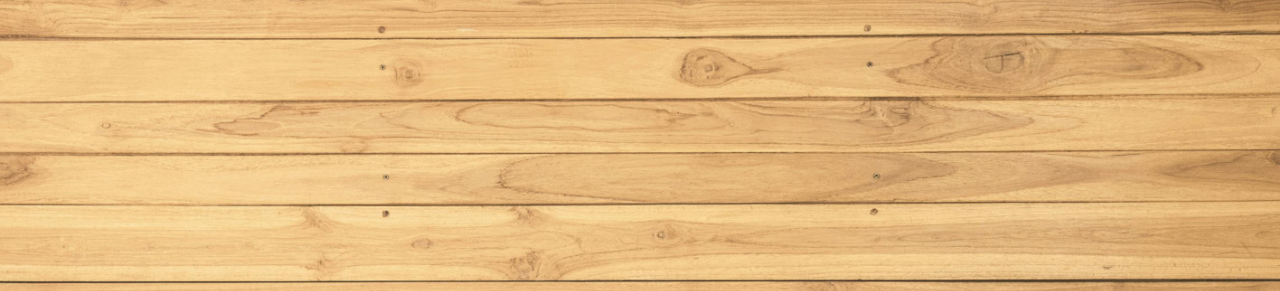
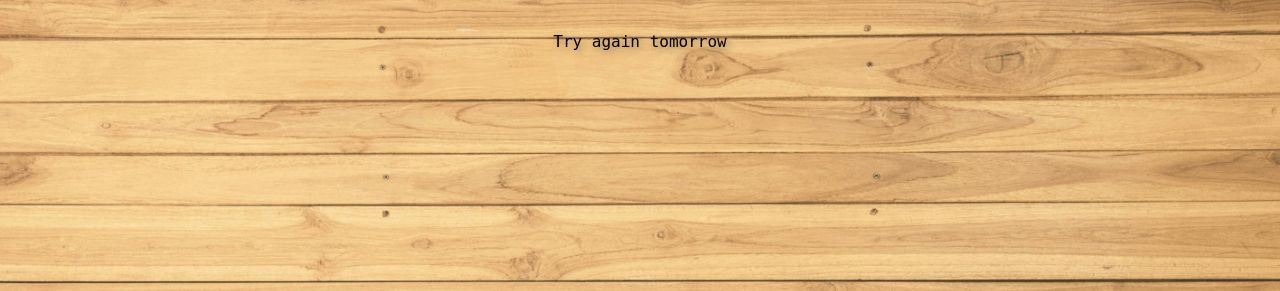
Before and after one commit to terrelldavis1224/Legacy-Lines, a Flask app: template templates/submit_guesses.html in a window 1280 px wide. Shown: the part 365-656 px from the top of the page. Run offline with Flask 3, Linux system fonts and the light colour scheme; the template is opened without the code that fills it, so the values that code supplies are empty; some web fonts are replaced.

Commit message:
try again

```diff
--- a/app.py
+++ b/app.py
@@ -7,7 +7,6 @@ from datetime import datetime, timedelta
 app = Flask(__name__)
 
 
-#app.secret_key = os.getenv('FLASK_SECRET_KEY', 'fallback_secret_key_if_not_set')
 
 @app.route('/')
 def index():
--- a/templates/submit_guesses.html
+++ b/templates/submit_guesses.html
@@ -65,6 +65,7 @@
 </div>
     <div class="center">
     <p>Correct: {{ correct }} / 20</p>
-
+    </div>
+    <p>Try again tomorrow</p>
 </body>
 </html>
```
